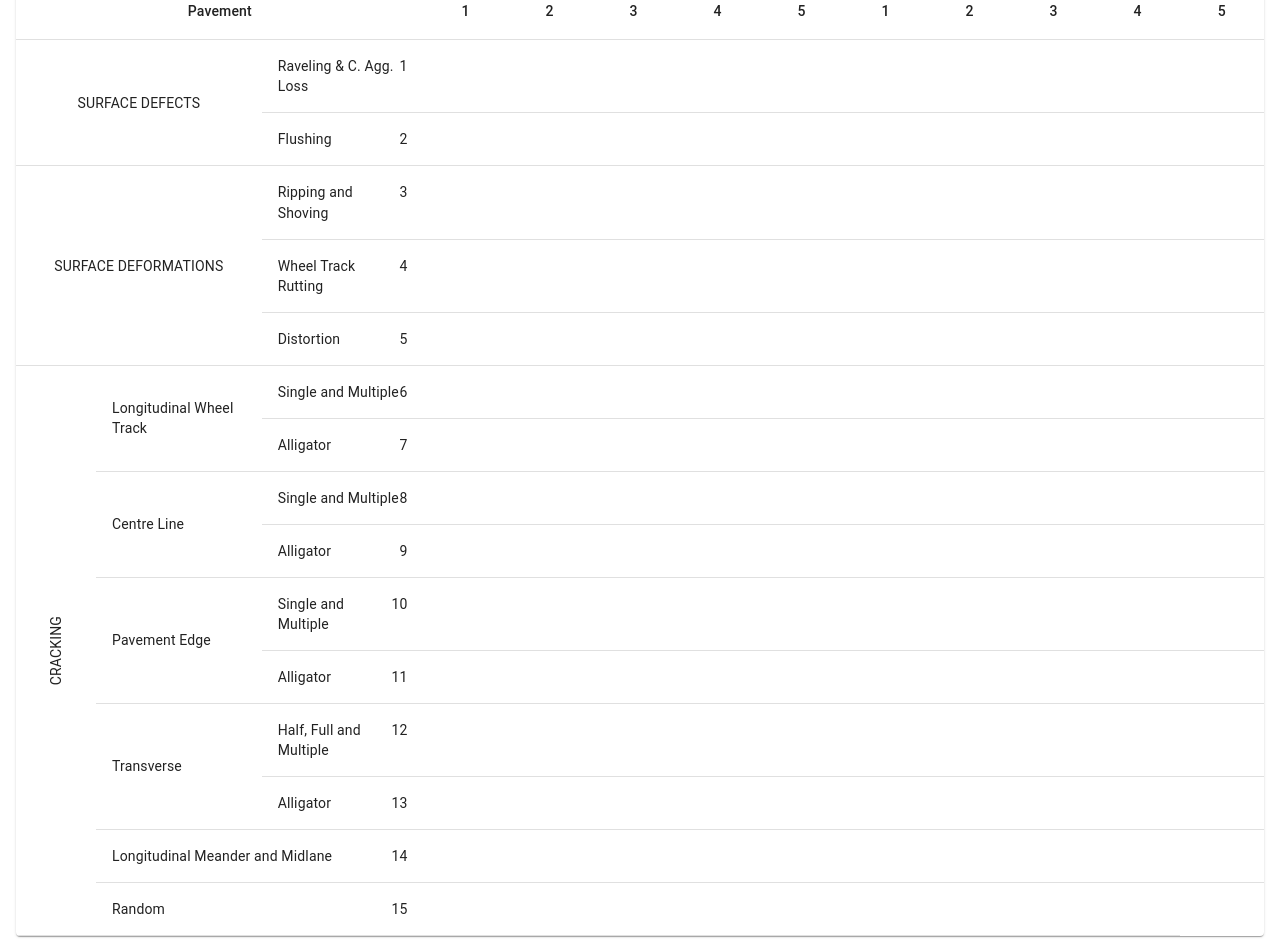
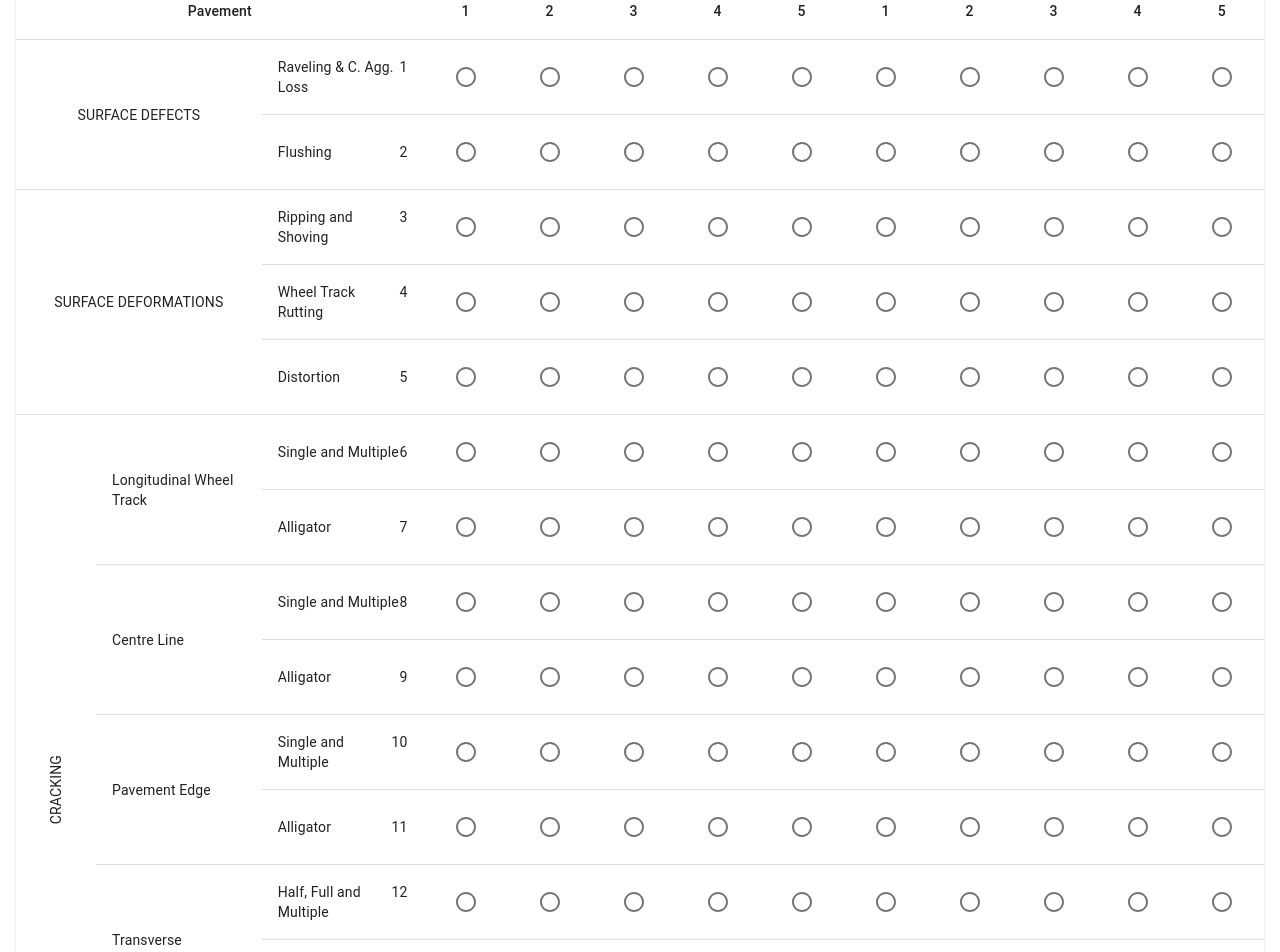
Before and after one commit to LucienChu/react-material-ui, a React (Create React App) app: page / in a window 1280 px wide. Shown: the part 820-1772 px from the top of the page. Built offline with nearby package versions, Linux system fonts and the light colour scheme.

Commit message:
first table finished

```diff
--- a/src/components/irisPciForm/table/pavementTable/pavementTable.js
+++ b/src/components/irisPciForm/table/pavementTable/pavementTable.js
@@ -1,5 +1,7 @@
-import React from "react";
-import { makeStyles } from "@material-ui/core/styles";
+import React, { useState } from "react";
+
+import Radio from "@material-ui/core/Radio";
+import FormControlLabel from "@material-ui/core/FormControlLabel";
 import Table from "@material-ui/core/Table";
 import TableBody from "@material-ui/core/TableBody";
 import TableCell from "@material-ui/core/TableCell";
@@ -8,8 +10,152 @@ import TableHead from "@material-ui/core/TableHead";
 import TableRow from "@material-ui/core/TableRow";
 import Paper from "@material-ui/core/Paper";
 import styles from "../pciTable.module.scss";
+import {
+  SEVERITY_AND_DENSITY_OF_DISTRESS,
+  DISTRESS,
+} from "../tableConstant/tableConstants";
 
+const radioBtnLabels = [1, 2, 3, 4, 5];
 export default function PavementTable() {
+  const [
+    surfaceDefectsRavellingSeverity,
+    setSurfaceDefectsRavellingSeverity,
+  ] = useState(0);
+  const [
+    surfaceDefectsFlushingSeverity,
+    setSurfaceDefectsFlushingSeverity,
+  ] = useState(0);
+  const [
+    surfaceDeformationsRipplingAndShovingSeverity,
+    setSurfaceDeformationsRipplingAndShovingSeverity,
+  ] = useState(0);
+  const [
+    surfaceDeformationsWheelTrackRuttingSeverity,
+    setSurfaceDeformationsWheelTrackRuttingSeverity,
+  ] = useState(0);
+  const [
+    surfaceDeformationsDistortionSeverity,
+    setSurfaceDeformationsDistortionSeverity,
+  ] = useState(0);
+  const [
+    longitudinalWheelTrackSingleAndMultiplSeverity,
+    setlongitudinalWheelTrackSingleAndMultiplSeverity,
+  ] = useState(0);
+  const [
+    longitudinalWheelTrackAlligatorSeverity,
+    setLongitudinalWheelTrackAlligatorSeverity,
+  ] = useState(0);
+  const [
+    centerLineSingleAndMultipleSeverity,
+    setcenterLineSingleAndMultipleSeverity,
+  ] = useState(0);
+  const [
+    centerLineAlligatorSeverity,
+    setCenterLineAlligatorSeverity,
+  ] = useState(0);
+  const [
+    pavementEdgeSingleAndMultipleSeverity,
+    setPavementEdgeSingleAndMultipleSeverity,
+  ] = useState(0);
+  const [
+    pavementEdgeAlligatorSeverity,
+    setPavementEdgeAlligatorSeverity,
+  ] = useState(0);
+  const [
+    transverseHalfFullAndMultipleSeverity,
+    setTransverseHalfFullAndMultipleSeverity,
+  ] = useState(0);
+  const [
+    transverseAlligatorSeverity,
+    setTransverseAlligatorSeverity,
+  ] = useState(0);
+  const [
+    longitudinalMeanderAndMidlaneSeverity,
+    setLongitudinalMeanderAndMidlaneSeverity,
+  ] = useState(0);
+  const [randomSeverity, setRandomSeverity] = useState(0);
+
+  const [
+    surfaceDefectsRavellingDensity,
+    setSurfaceDefectsRavellingDensity,
+  ] = useState(0);
+  const [
+    surfaceDefectsFlushingDensity,
+    setSurfaceDefectsFlushingDensity,
+  ] = useState(0);
+  const [
+    surfaceDeformationsRipplingAndShovingDensity,
+    setSurfaceDeformationsRipplingAndShovingDensity,
+  ] = useState(0);
+  const [
+    surfaceDeformationsWheelTrackRuttingDensity,
+    setSurfaceDeformationsWheelTrackRuttingDensity,
+  ] = useState(0);
+  const [
+    surfaceDeformationsDistortionDensity,
+    setSurfaceDeformationsDistortionDensity,
+  ] = useState(0);
+  const [
+    longitudinalWheelTrackSingleAndMultiplDensity,
+    setlongitudinalWheelTrackSingleAndMultiplDensity,
+  ] = useState(0);
+  const [
+    longitudinalWheelTrackAlligatorDensity,
+    setLongitudinalWheelTrackAlligatorDensity,
+  ] = useState(0);
+  const [
+    centerLineSingleAndMultipleDensity,
+    setcenterLineSingleAndMultipleDensity,
+  ] = useState(0);
+  const [centerLineAlligatorDensity, setCenterLineAlligatorDensity] = useState(
+    0
+  );
+  const [
+    pavementEdgeSingleAndMultipleDensity,
+    setPavementEdgeSingleAndMultipleDensity,
+  ] = useState(0);
+  const [
+    pavementEdgeAlligatorDensity,
+    setPavementEdgeAlligatorDensity,
+  ] = useState(0);
+  const [
+    transverseHalfFullAndMultipleDensity,
+    setTransverseHalfFullAndMultipleDensity,
+  ] = useState(0);
+  const [transverseAlligatorDensity, setTransverseAlligatorDensity] = useState(
+    0
+  );
+  const [
+    longitudinalMeanderAndMidlaneDensity,
+    setLongitudinalMeanderAndMidlaneDensity,
+  ] = useState(0);
+  const [randomDensity, setRandomDensity] = useState(0);
+
+  const renderRadioButtons = (treatmentType, targetValue, setter) => {
+    return radioBtnLabels.map((element, id) => (
+      <TableCell align="center" key={id}>
+        <FormControlLabel
+          style={{ margin: 0 }}
+          checked={element === targetValue}
+          value={element}
+          control={<Radio />}
+          label=""
+          onClick={(event) => {
+            // uncheck radio if checked button is clicked
+            const value = event.target.value;
+            if (Number(value) === targetValue) {
+              setter(0);
+            }
+          }}
+          onChange={(event) => {
+            const value = event.target.value;
+            setter(Number(value));
+            // updateTreatmentObject(treatmentType, Number(value));
+          }}
+        />
+      </TableCell>
+    ));
+  };
   return (
     <TableContainer component={Paper}>
       <Table>
@@ -25,36 +171,13 @@ export default function PavementTable() {
           </TableRow>
           <TableRow>
             <TableCell colSpan={3}></TableCell>
-            <TableCell>
-              <p className={styles.verticalTitle}>Very Sight</p>
-            </TableCell>
-            <TableCell>
-              <p className={styles.verticalTitle}>Sight</p>
-            </TableCell>
-            <TableCell>
-              <p className={styles.verticalTitle}>Moderate</p>
-            </TableCell>
-            <TableCell>
-              <p className={styles.verticalTitle}>Severe</p>
-            </TableCell>
-            <TableCell>
-              <p className={styles.verticalTitle}>Very Severe</p>
-            </TableCell>
-            <TableCell>
-              <p className={styles.verticalTitle}>Few</p>
-            </TableCell>
-            <TableCell>
-              <p className={styles.verticalTitle}>Intermittent</p>
-            </TableCell>
-            <TableCell>
-              <p className={styles.verticalTitle}>Frequent</p>
-            </TableCell>
-            <TableCell>
-              <p className={styles.verticalTitle}>Extensive</p>
-            </TableCell>
-            <TableCell>
-              <p className={styles.verticalTitle}>Throughout</p>
-            </TableCell>
+            {Object.keys(SEVERITY_AND_DENSITY_OF_DISTRESS).map((keyName) => (
+              <TableCell key={keyName}>
+                <p className={styles.verticalTitle}>
+                  {SEVERITY_AND_DENSITY_OF_DISTRESS[keyName]}
+                </p>
+              </TableCell>
+            ))}
           </TableRow>
           <TableRow>
             <TableCell colSpan={8}></TableCell>
@@ -93,16 +216,16 @@ export default function PavementTable() {
                 <span>1</span>
               </span>
             </TableCell>
-            <TableCell align="right"></TableCell>
-            <TableCell align="right"></TableCell>
-            <TableCell align="right"></TableCell>
-            <TableCell align="right"></TableCell>
-            <TableCell align="right"></TableCell>
-            <TableCell align="right"></TableCell>
-            <TableCell align="right"></TableCell>
-            <TableCell align="right"></TableCell>
-            <TableCell align="right"></TableCell>
-            <TableCell align="right"></TableCell>
+            {renderRadioButtons(
+              DISTRESS.SURFACE_DEFECTS_RAVELLING_AND_C_AGG_LOSS,
+              surfaceDefectsRavellingSeverity,
+              setSurfaceDefectsRavellingSeverity
+            )}
+            {renderRadioButtons(
+              DISTRESS.SURFACE_DEFECTS_RAVELLING_AND_C_AGG_LOSS,
+              surfaceDefectsRavellingDensity,
+              setSurfaceDefectsRavellingDensity
+            )}
           </TableRow>
           <TableRow>
             <TableCell align="left">
@@ -113,16 +236,16 @@ export default function PavementTable() {
                 <span>2</span>
               </span>
             </TableCell>
-            <TableCell align="right"> </TableCell>
-            <TableCell align="right"> </TableCell>
-            <TableCell align="right"> </TableCell>
-            <TableCell align="right"> </TableCell>
-            <TableCell align="right"> </TableCell>
-            <TableCell align="right"> </TableCell>
-            <TableCell align="right"> </TableCell>
-            <TableCell align="right"> </TableCell>
-            <TableCell align="right"> </TableCell>
-            <TableCell align="right"> </TableCell>
+            {renderRadioButtons(
+              DISTRESS.SURFACE_DEFECTS_FLUSHING,
+              surfaceDefectsFlushingSeverity,
+              setSurfaceDefectsFlushingSeverity
+            )}
+            {renderRadioButtons(
+              DISTRESS.SURFACE_DEFECTS_FLUSHING,
+              surfaceDefectsFlushingDensity,
+              setSurfaceDefectsFlushingDensity
+            )}
           </TableRow>
 
           <TableRow>
@@ -137,16 +260,16 @@ export default function PavementTable() {
                 <span>3</span>
               </span>
             </TableCell>
-            <TableCell align="right"></TableCell>
-            <TableCell align="right"></TableCell>
-            <TableCell align="right"></TableCell>
-            <TableCell align="right"></TableCell>
-            <TableCell align="right"></TableCell>
-            <TableCell align="right"></TableCell>
-            <TableCell align="right"></TableCell>
-            <TableCell align="right"></TableCell>
-            <TableCell align="right"></TableCell>
-            <TableCell align="right"></TableCell>
+            {renderRadioButtons(
+              DISTRESS.SURFACE_DEFORMATIONS_RIPPLING_AND_SHOVING,
+              surfaceDeformationsRipplingAndShovingSeverity,
+              setSurfaceDeformationsRipplingAndShovingSeverity
+            )}
+            {renderRadioButtons(
+              DISTRESS.SURFACE_DEFORMATIONS_RIPPLING_AND_SHOVING,
+              surfaceDeformationsRipplingAndShovingDensity,
+              setSurfaceDeformationsRipplingAndShovingDensity
+            )}
           </TableRow>
           <TableRow>
             <TableCell align="left">
@@ -157,16 +280,16 @@ export default function PavementTable() {
                 <span>4</span>
               </span>
             </TableCell>
-            <TableCell align="right"> </TableCell>
-            <TableCell align="right"> </TableCell>
-            <TableCell align="right"> </TableCell>
-            <TableCell align="right"> </TableCell>
-            <TableCell align="right"> </TableCell>
-            <TableCell align="right"> </TableCell>
-            <TableCell align="right"> </TableCell>
-            <TableCell align="right"> </TableCell>
-            <TableCell align="right"> </TableCell>
-            <TableCell align="right"> </TableCell>
+            {renderRadioButtons(
+              DISTRESS.SURFACE_DEFORMATIONS_WHEEL_TRACK_RUTTING,
+              surfaceDeformationsWheelTrackRuttingSeverity,
+              setSurfaceDeformationsWheelTrackRuttingSeverity
+            )}
+            {renderRadioButtons(
+              DISTRESS.SURFACE_DEFORMATIONS_WHEEL_TRACK_RUTTING,
+              surfaceDeformationsWheelTrackRuttingDensity,
+              setSurfaceDeformationsWheelTrackRuttingDensity
+            )}
           </TableRow>
 
           <TableRow>
@@ -178,16 +301,16 @@ export default function PavementTable() {
                 <span>5</span>
               </span>
             </TableCell>
-            <TableCell align="right"> </TableCell>
-            <TableCell align="right"> </TableCell>
-            <TableCell align="right"> </TableCell>
-            <TableCell align="right"> </TableCell>
-            <TableCell align="right"> </TableCell>
-            <TableCell align="right"> </TableCell>
-            <TableCell align="right"> </TableCell>
-            <TableCell align="right"> </TableCell>
-            <TableCell align="right"> </TableCell>
-            <TableCell align="right"> </TableCell>
+            {renderRadioButtons(
+              DISTRESS.SURFACE_DEFORMATIONS_DISTORTION,
+              surfaceDeformationsDistortionSeverity,
+              setSurfaceDeformationsDistortionSeverity
+            )}
+            {renderRadioButtons(
+              DISTRESS.SURFACE_DEFORMATIONS_DISTORTION,
+              surfaceDeformationsDistortionDensity,
+              setSurfaceDeformationsRipplingAndShovingDensity
+            )}
           </TableRow>
 
           <TableRow>
@@ -203,16 +326,16 @@ export default function PavementTable() {
                 <span>6</span>
               </span>
             </TableCell>
-            <TableCell align="right"></TableCell>
-            <TableCell align="right"></TableCell>
-            <TableCell align="right"></TableCell>
-            <TableCell align="right"></TableCell>
-            <TableCell align="right"></TableCell>
-            <TableCell align="right"></TableCell>
-            <TableCell align="right"></TableCell>
-            <TableCell align="right"></TableCell>
-            <TableCell align="right"></TableCell>
-            <TableCell align="right"></TableCell>
+            {renderRadioButtons(
+              DISTRESS.LONGITUDINAL_WHEEL_TRACK_SINGLE_AND_MULTIPLE,
+              longitudinalWheelTrackSingleAndMultiplSeverity,
+              setlongitudinalWheelTrackSingleAndMultiplSeverity
+            )}
+            {renderRadioButtons(
+              DISTRESS.LONGITUDINAL_WHEEL_TRACK_SINGLE_AND_MULTIPLE,
+              longitudinalWheelTrackSingleAndMultiplDensity,
+              setlongitudinalWheelTrackSingleAndMultiplDensity
+            )}
           </TableRow>
 
           <TableRow>
@@ -224,16 +347,16 @@ export default function PavementTable() {
                 <span>7</span>
               </span>
             </TableCell>
-            <TableCell align="right"> </TableCell>
-            <TableCell align="right"> </TableCell>
-            <TableCell align="right"> </TableCell>
-            <TableCell align="right"> </TableCell>
-            <TableCell align="right"> </TableCell>
-            <TableCell align="right"> </TableCell>
-            <TableCell align="right"> </TableCell>
-            <TableCell align="right"> </TableCell>
-            <TableCell align="right"> </TableCell>
-            <TableCell align="right"> </TableCell>
+            {renderRadioButtons(
+              DISTRESS.LONGITUDINAL_WHEEL_TRACK_ALLIGATOR,
+              longitudinalWheelTrackAlligatorSeverity,
+              setLongitudinalWheelTrackAlligatorSeverity
+            )}
+            {renderRadioButtons(
+              DISTRESS.LONGITUDINAL_WHEEL_TRACK_ALLIGATOR,
+              longitudinalWheelTrackAlligatorDensity,
+              setLongitudinalWheelTrackAlligatorDensity
+            )}
           </TableRow>
 
           <TableRow>
@@ -246,16 +369,17 @@ export default function PavementTable() {
                 <span>8</span>
               </span>
             </TableCell>
-            <TableCell align="right"></TableCell>
-            <TableCell align="right"></TableCell>
-            <TableCell align="right"></TableCell>
-            <TableCell align="right"></TableCell>
-            <TableCell align="right"></TableCell>
-            <TableCell align="right"></TableCell>
-            <TableCell align="right"></TableCell>
-            <TableCell align="right"></TableCell>
-            <TableCell align="right"></TableCell>
-            <TableCell align="right"></TableCell>
+            {renderRadioButtons(
+              DISTRESS.CENTER_LINE_SINGLE_AND_MULTIPLE,
+              centerLineSingleAndMultipleSeverity,
+              setcenterLineSingleAndMultipleSeverity
+            )}
+
+            {renderRadioButtons(
+              DISTRESS.CENTER_LINE_SINGLE_AND_MULTIPLE,
+              centerLineSingleAndMultipleDensity,
+              setcenterLineSingleAndMultipleDensity
+            )}
           </TableRow>
 
           <TableRow>
@@ -267,16 +391,17 @@ export default function PavementTable() {
                 <span>9</span>
               </span>
             </TableCell>
-            <TableCell align="right"> </TableCell>
-            <TableCell align="right"> </TableCell>
-            <TableCell align="right"> </TableCell>
-            <TableCell align="right"> </TableCell>
-            <TableCell align="right"> </TableCell>
-            <TableCell align="right"> </TableCell>
-            <TableCell align="right"> </TableCell>
-            <TableCell align="right"> </TableCell>
-            <TableCell align="right"> </TableCell>
-            <TableCell align="right"> </TableCell>
+            {renderRadioButtons(
+              DISTRESS.CENTER_LINE_ALLIGATOR,
+              centerLineAlligatorSeverity,
+              setCenterLineAlligatorSeverity
+            )}
+
+            {renderRadioButtons(
+              DISTRESS.CENTER_LINE_ALLIGATOR,
+              centerLineAlligatorDensity,
+              setCenterLineAlligatorDensity
+            )}
           </TableRow>
 
           <TableRow>
@@ -289,16 +414,16 @@ export default function PavementTable() {
                 <span>10</span>
               </span>
             </TableCell>
-            <TableCell align="right"></TableCell>
-            <TableCell align="right"></TableCell>
-            <TableCell align="right"></TableCell>
-            <TableCell align="right"></TableCell>
-            <TableCell align="right"></TableCell>
-            <TableCell align="right"></TableCell>
-            <TableCell align="right"></TableCell>
-            <TableCell align="right"></TableCell>
-            <TableCell align="right"></TableCell>
-            <TableCell align="right"></TableCell>
+            {renderRadioButtons(
+              DISTRESS.PAVEMENT_EDGE_SINGLE_AND_MULTIPLE,
+              pavementEdgeSingleAndMultipleSeverity,
+              setPavementEdgeSingleAndMultipleSeverity
+            )}
+            {renderRadioButtons(
+              DISTRESS.PAVEMENT_EDGE_SINGLE_AND_MULTIPLE,
+              pavementEdgeSingleAndMultipleDensity,
+              setPavementEdgeSingleAndMultipleDensity
+            )}
           </TableRow>
 
           <TableRow>
@@ -310,16 +435,16 @@ export default function PavementTable() {
                 <span>11</span>
               </span>
             </TableCell>
-            <TableCell align="right"> </TableCell>
-            <TableCell align="right"> </TableCell>
-            <TableCell align="right"> </TableCell>
-            <TableCell align="right"> </TableCell>
-            <TableCell align="right"> </TableCell>
-            <TableCell align="right"> </TableCell>
-            <TableCell align="right"> </TableCell>
-            <TableCell align="right"> </TableCell>
-            <TableCell align="right"> </TableCell>
-            <TableCell align="right"> </TableCell>
+            {renderRadioButtons(
+              DISTRESS.PAVEMENT_EDGE_ALLIGATOR,
+              pavementEdgeAlligatorSeverity,
+              setPavementEdgeAlligatorSeverity
+            )}
+            {renderRadioButtons(
+              DISTRESS.PAVEMENT_EDGE_ALLIGATOR,
+              pavementEdgeAlligatorDensity,
+              setPavementEdgeAlligatorDensity
+            )}
           </TableRow>
 
           <TableRow>
@@ -332,16 +457,16 @@ export default function PavementTable() {
                 <span>12</span>
               </span>
             </TableCell>
-            <TableCell align="right"></TableCell>
-            <TableCell align="right"></TableCell>
-            <TableCell align="right"></TableCell>
-            <TableCell align="right"></TableCell>
-            <TableCell align="right"></TableCell>
-            <TableCell align="right"></TableCell>
-            <TableCell align="right"></TableCell>
-            <TableCell align="right"></TableCell>
-            <TableCell align="right"></TableCell>
-            <TableCell align="right"></TableCell>
+            {renderRadioButtons(
+              DISTRESS.TRANSVERSE_HALF_FULL_AND_MULTIPLE,
+              transverseHalfFullAndMultipleSeverity,
+              setTransverseHalfFullAndMultipleSeverity
+            )}
+            {renderRadioButtons(
+              DISTRESS.TRANSVERSE_HALF_FULL_AND_MULTIPLE,
+              transverseHalfFullAndMultipleDensity,
+              setTransverseHalfFullAndMultipleDensity
+            )}
           </TableRow>
 
           <TableRow>
@@ -353,16 +478,16 @@ export default function PavementTable() {
                 <span>13</span>
               </span>
             </TableCell>
-            <TableCell align="right"> </TableCell>
-            <TableCell align="right"> </TableCell>
-            <TableCell align="right"> </TableCell>
-            <TableCell align="right"> </TableCell>
-            <TableCell align="right"> </TableCell>
-            <TableCell align="right"> </TableCell>
-            <TableCell align="right"> </TableCell>
-            <TableCell align="right"> </TableCell>
-            <TableCell align="right"> </TableCell>
-            <TableCell align="right"> </TableCell>
+            {renderRadioButtons(
+              DISTRESS.TRANSVERSE_ALLIGATOR,
+              transverseAlligatorSeverity,
+              setTransverseAlligatorSeverity
+            )}
+            {renderRadioButtons(
+              DISTRESS.TRANSVERSE_ALLIGATOR,
+              transverseAlligatorDensity,
+              setTransverseAlligatorDensity
+            )}
           </TableRow>
 
           <TableRow>
@@ -374,16 +499,16 @@ export default function PavementTable() {
                 <span>14</span>
               </span>
             </TableCell>
-            <TableCell align="right"></TableCell>
-            <TableCell align="right"></TableCell>
-            <TableCell align="right"></TableCell>
-            <TableCell align="right"></TableCell>
-            <TableCell align="right"></TableCell>
-            <TableCell align="right"></TableCell>
-            <TableCell align="right"></TableCell>
-            <TableCell align="right"></TableCell>
-            <TableCell align="right"></TableCell>
-            <TableCell align="right"></TableCell>
+            {renderRadioButtons(
+              DISTRESS.LONGITUDINAL_MEANDER_AND_MIDLANE,
+              longitudinalMeanderAndMidlaneSeverity,
+              setLongitudinalMeanderAndMidlaneSeverity
+            )}
+            {renderRadioButtons(
+              DISTRESS.LONGITUDINAL_MEANDER_AND_MIDLANE,
+              longitudinalMeanderAndMidlaneDensity,
+              setLongitudinalMeanderAndMidlaneDensity
+            )}
           </TableRow>
 
           <TableRow>
@@ -395,15 +520,16 @@ export default function PavementTable() {
                 <span>15</span>
               </span>
             </TableCell>
-            <TableCell align="right"> </TableCell>
-            <TableCell align="right"> </TableCell>
-            <TableCell align="right"> </TableCell>
-            <TableCell align="right"> </TableCell>
-            <TableCell align="right"> </TableCell>
-            <TableCell align="right"> </TableCell>
-            <TableCell align="right"> </TableCell>
-            <TableCell align="right"> </TableCell>
-            <TableCell align="right"> </TableCell>
+            {renderRadioButtons(
+              DISTRESS.RANDOM,
+              randomSeverity,
+              setRandomSeverity
+            )}
+            {renderRadioButtons(
+              DISTRESS.RANDOM,
+              randomDensity,
+              setRandomDensity
+            )}
           </TableRow>
         </TableBody>
       </Table>
--- a/src/components/irisPciForm/table/treatmentTable/treatmentTable.js
+++ b/src/components/irisPciForm/table/treatmentTable/treatmentTable.js
@@ -1,4 +1,4 @@
-import React, { useState, useEffect } from "react";
+import React, { useState } from "react";
 import Table from "@material-ui/core/Table";
 import TableBody from "@material-ui/core/TableBody";
 import TableCell from "@material-ui/core/TableCell";
```
Also changed, not shown: src/components/irisPciForm/table/tableConstant/tableConstants.js (+43 -0 lines).
